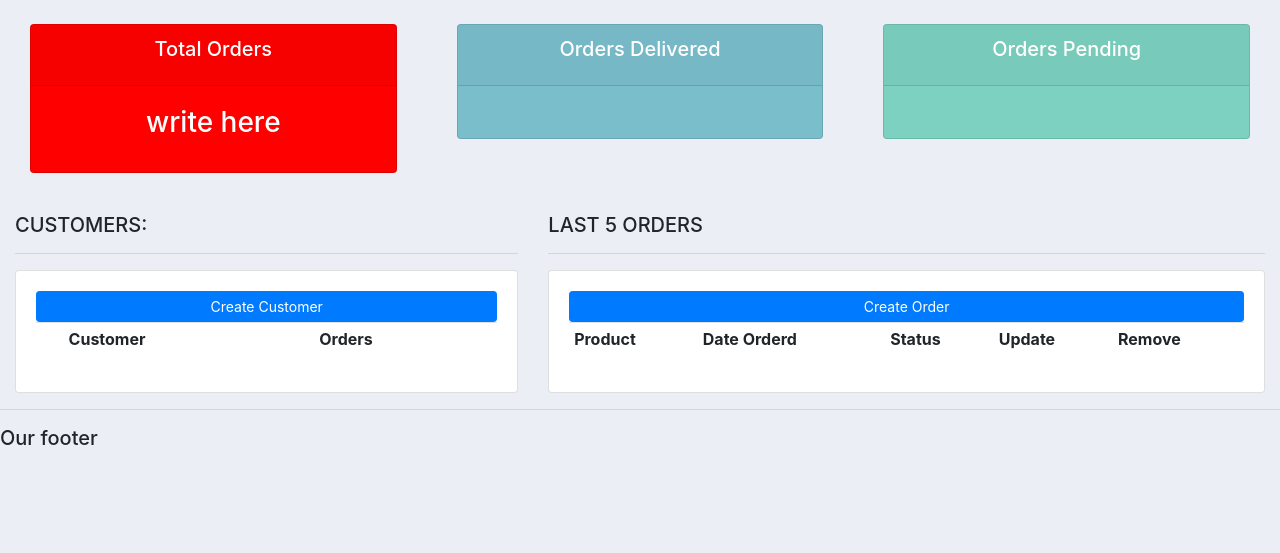
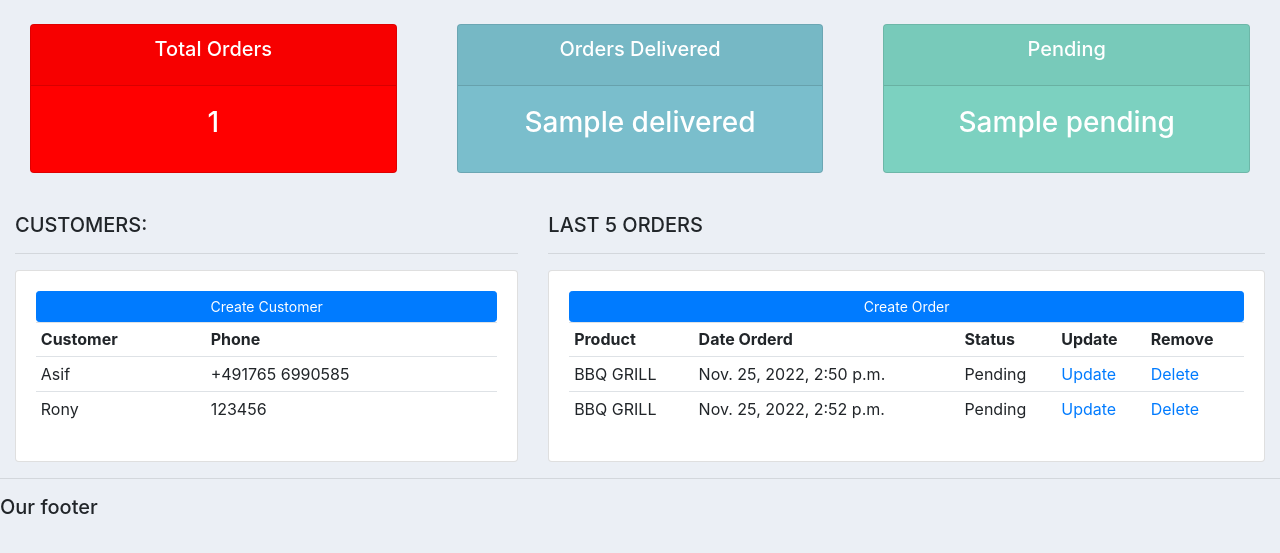
Before and after one commit to macrifat/Django_Customer_Management_App, a Django app: template templates/myapp/dashboard.html in a window 1280 px wide. Shown: the part 56-609 px from the top of the page. Run offline with Django 4.2, Linux system fonts and the light colour scheme; data comes from the database, SQL or seed files in the repository; both versions use the stored data as it was after the commit; the template is opened without the code that fills it: values that come from a table or form of the project are taken from there, most other values are stand-ins (such as "Sample title", 1, 10 or a date in 2020); lists and menus that the app fills with data are empty; some libraries are stand-ins or nearby versions.

Commit message:
dynamic order, customer, total order

```diff
--- a/myapp/admin.py
+++ b/myapp/admin.py
@@ -1,7 +1,9 @@
 from django.contrib import admin
-from myapp.models import Customer,Product
+from myapp.models import *
 
 # Register your models here.
 
 admin.site.register(Customer)
 admin.site.register(Product)
+admin.site.register(Order)
+admin.site.register(Tag)
--- a/myapp/models.py
+++ b/myapp/models.py
@@ -12,10 +12,36 @@ class Customer(models.Model):
     def __str__(self):
       return self.name
 
+class Tag(models.Model):
+    name = models.CharField(max_length=50, null = True)
+    def __str__(self):
+      return self.name
+
 
 class Product(models.Model):
+    CATEGORY = (
+        ('Indoor', 'Indoor'),
+        ('Out Door', 'Out Door'),
+    )
     name = models.CharField(max_length=50, null = True)
     price = models.FloatField(null = True)
-    category = models.CharField(max_length=50, null = True)
-    description =models.CharField(max_length=50, null = True)
+    category = models.CharField(max_length=50, null = True, choices=CATEGORY)
+    description =models.CharField(max_length=50, null = True, blank= True)
     date_created = models.DateTimeField(auto_now_add=True, null = True)
+    tags = models.ManyToManyField(Tag)
+
+    def __str__(self):
+        return self.name
+
+
+
+class Order(models.Model):
+    STATUS = (
+        ('Pending', 'Pending'),
+        ('Out for delivery', 'Out for delivery'),
+        ('Delivered', 'Delivered'),
+    )
+    customer = models.ForeignKey(Customer, null =True, on_delete=models.SET_NULL)
+    product = models.ForeignKey(Product, null =True, on_delete=models.SET_NULL)
+    date_created = models.DateTimeField(auto_now_add=True, null = True)
+    status = models.CharField(max_length=50, null = True, choices=STATUS)
--- a/templates/myapp/dashboard.html
+++ b/templates/myapp/dashboard.html
@@ -16,10 +16,17 @@
 			<a class="btn btn-primary  btn-sm btn-block" href="">Create Customer</a>
 			<table class="table table-sm">
 				<tr>
-					<th></th>
+
 					<th>Customer</th>
-					<th>Orders</th>
+					<th>Phone</th>
 				</tr>
+
+				{% for i in customers %}
+				<tr>
+					<td>{{i.name}}</td>
+					<td>{{i.phone}}</td>
+				</tr>
+				{% endfor %}
 
 			</table>
 		</div>
@@ -38,7 +45,15 @@
 					<th>Update</th>
 					<th>Remove</th>
 				</tr>
-
+				{% for i in orders %}
+				<tr>
+					<td>{{i.product}}</td>
+					<td>{{i.date_created}}</td>
+					<td>{{i.status}}</td>
+					<td><a href="">Update</a></td>
+					<td><a href="">Delete</a></td>
+				</tr>
+				{% endfor %}
 			</table>
 		</div>
 	</div>
--- a/templates/myapp/status.html
+++ b/templates/myapp/status.html
@@ -8,7 +8,7 @@
 			  		<h5 class="card-title">Total Orders</h5>
 			  	</div>
 			  	<div class="card-body">
-			    	<h3 class="card-title"> write here </h3>
+			    	<h3 class="card-title"> {{total_order}} </h3>
 			  	</div>
 			</div>
 		</div>
@@ -21,7 +21,7 @@
 			  		<h5 class="card-title">Orders Delivered</h5>
 			  	</div>
 			  	<div class="card-body">
-			    	<h3 class="card-title"></h3>
+			    	<h3 class="card-title">{{delivered}}</h3>
 			  	</div>
 			</div>
 		</div>
@@ -31,10 +31,10 @@
 		<div class="col-md">
 			<div class="card text-center text-white  mb-3" id="orders-pending">
 			  	<div class="card-header">
-			  		<h5 class="card-title">Orders Pending</h5>
+			  		<h5 class="card-title">Pending</h5>
 			  	</div>
 			  	<div class="card-body">
-			    	<h3 class="card-title"></h3>
+			    	<h3 class="card-title">{{pending}}</h3>
 			  	</div>
 			</div>
 		</div>
```
Also changed, not shown: myapp/views.py (+18 -2 lines), templates/myapp/product.html (+7 -0 lines), db.sqlite3, myapp/migrations/0003_order_alter_product_category.py (added), myapp/migrations/0004_order_customer_order_product.py (added), myapp/migrations/0005_tag_order_tags.py (added), myapp/migrations/0006_remove_order_tags_product_tags.py (added).
